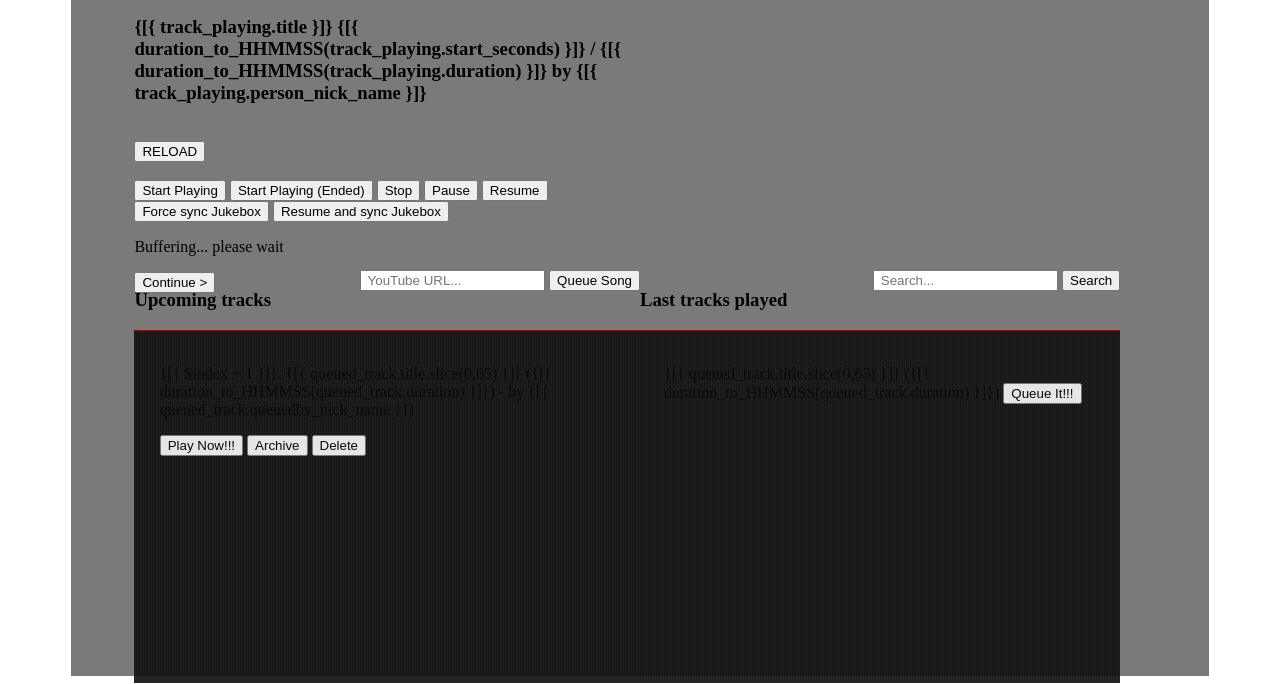
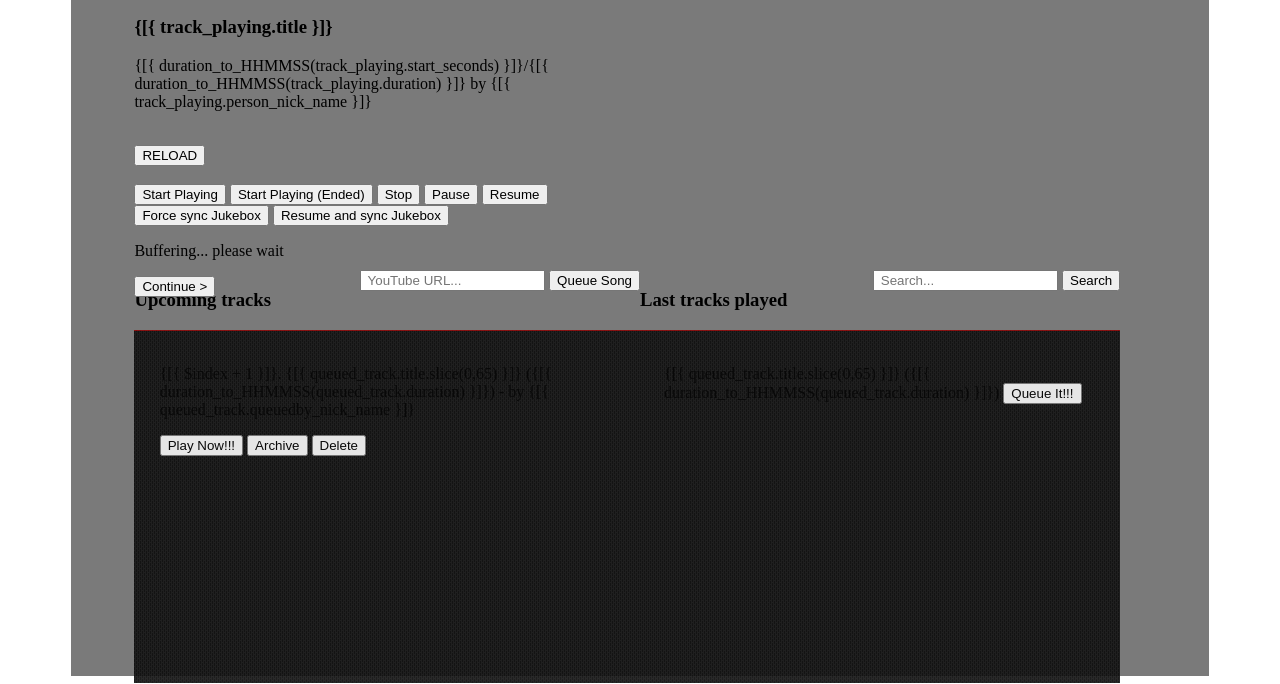
Before and after one commit to jimmykane/theofficejukebox, a plain HTML site: page assets/app/modules/jukebox/views/jukebox.html in a window 1280 px wide. Shown: the part 116-800 px from the top of the page. Drawn offline with Linux system fonts and the light colour scheme.

Commit message:
html: Styles

```diff
--- a/assets/app/modules/jukebox/views/jukebox.html
+++ b/assets/app/modules/jukebox/views/jukebox.html
@@ -19,9 +19,9 @@
 			<div>
 				<h3>
 					{[{ track_playing.title }]}
-					{[{ duration_to_HHMMSS(track_playing.start_seconds) }]} / {[{ duration_to_HHMMSS(track_playing.duration) }]}
-					by {[{ track_playing.person_nick_name }]}
 				</h3>
+				<p  ng-if="track_playing.title" class="toggle" >{[{ duration_to_HHMMSS(track_playing.start_seconds) }]}/{[{ duration_to_HHMMSS(track_playing.duration) }]}
+				by {[{ track_playing.person_nick_name }]}</p>
 				<br/>
 				<button title="Reload me honey" class="smal_font effect_doaroll" data-ng-click="get_jukeboxes([jukebox.id])">RELOAD</button>
 				<br/><br/>
```
